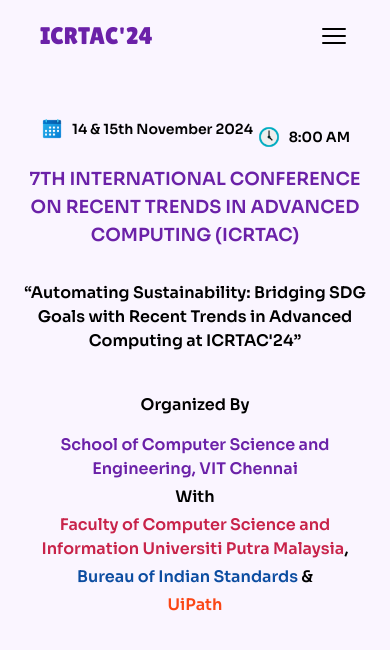
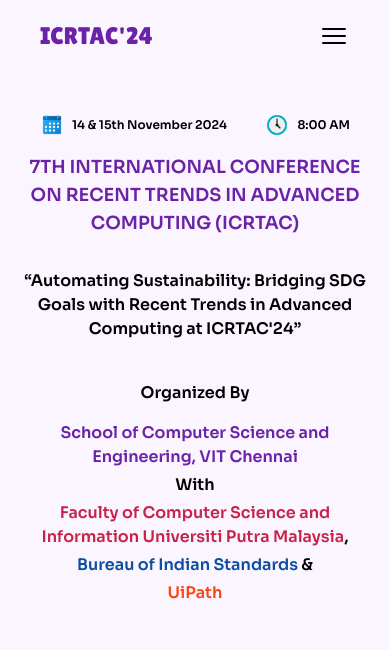
Before and after one commit to aswin-codes/IRCTAC-24, a React (Vite) app: page / in a window 390 px wide. Shown: the top 650 px of the page. Built offline with nearby package versions, Linux system fonts and the light colour scheme.

Commit message:
fix : home page margin issue

```diff
--- a/src/components/Home.jsx
+++ b/src/components/Home.jsx
@@ -9,11 +9,11 @@
                 <div className='flex flex-row  items-center justify-between px-4'>
                     <div className='flex gap-2 items-center'>
                         <img className='w-6 h-6 sm:w-8 sm:h-8' src={Cal} alt='calendar' />
-                        <p className='text-sm sm:text-lg font-semibold'>14 & 15th November 2024</p>
+                        <p className='text-xs sm:text-lg font-semibold'>14 & 15th November 2024</p>
                     </div>
-                    <div className='flex gap-2 items-center mt-4 sm:mt-0'>
+                    <div className='flex gap-2 items-center  sm:mt-0'>
                         <img className='w-6 h-6 sm:w-8 sm:h-8' src={Clo} alt='clock' />
-                        <p className='text-sm sm:text-lg font-semibold'>8:00 AM</p>
+                        <p className='text-xs sm:text-lg font-semibold'>8:00 AM</p>
                     </div>
                 </div>
                 <div className='mt-4 mx-auto sm:px-4'>
```
